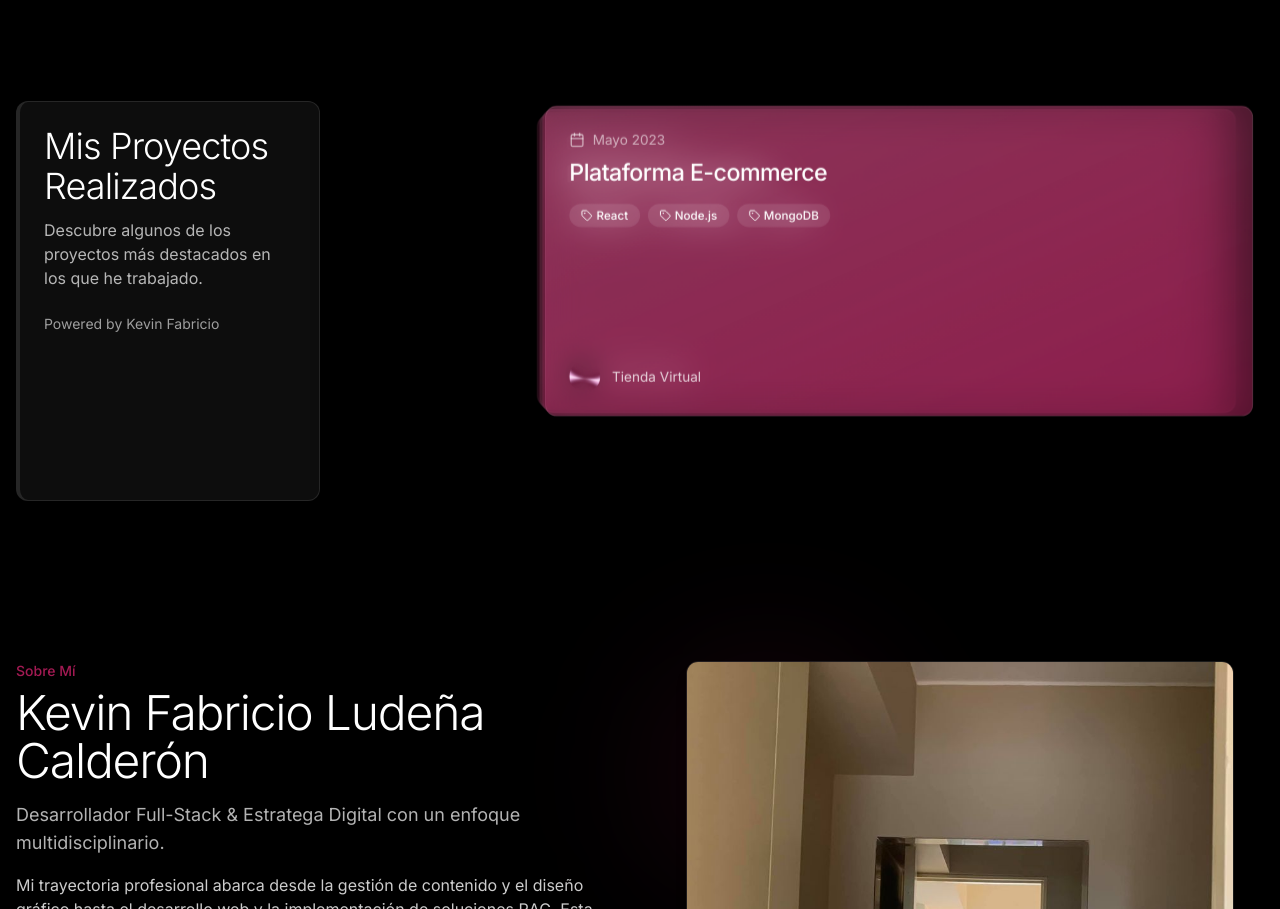
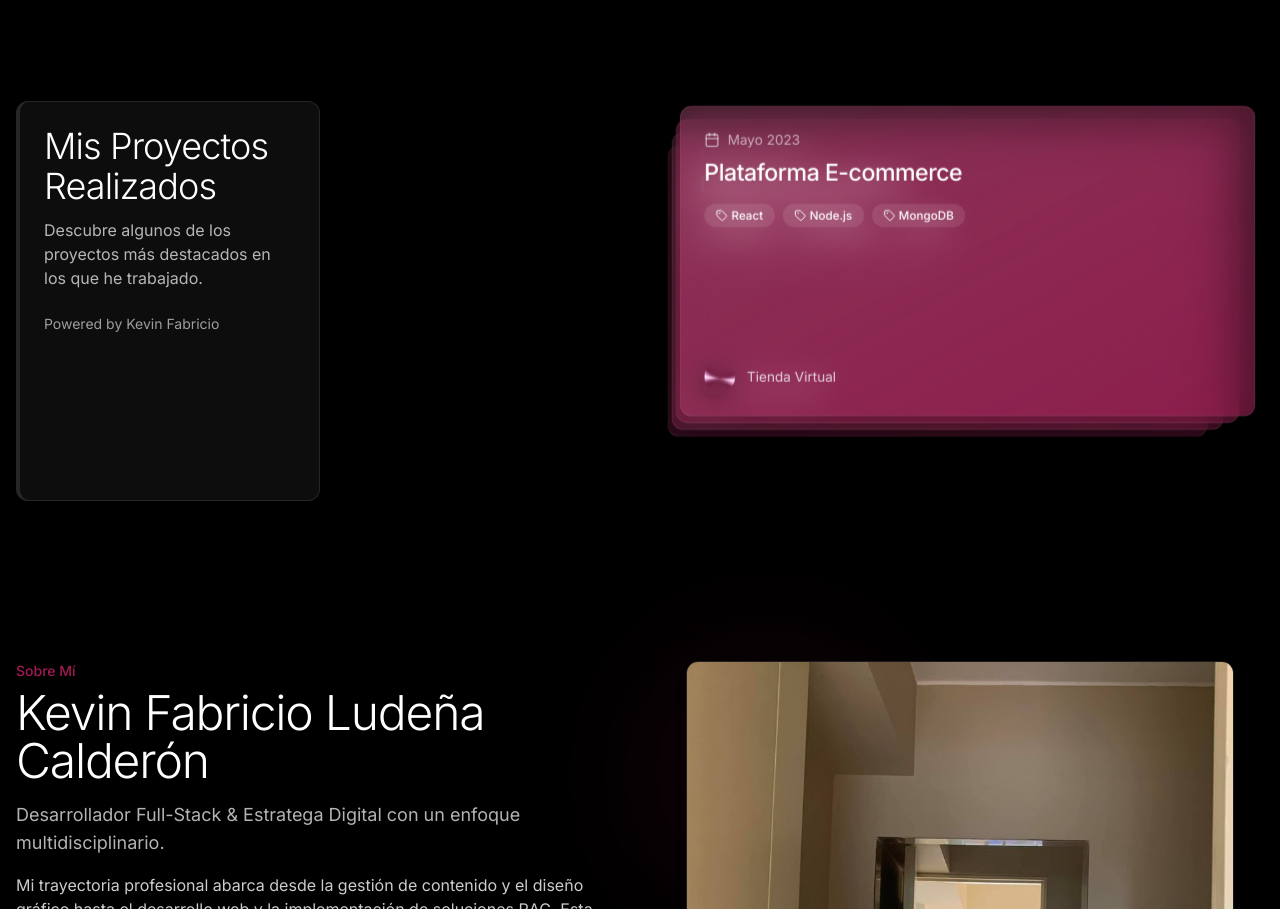
Before and after one commit to gansterstaff/raykevin-digital-forge, a React (Vite) app: page / in a window 1280 px wide. Shown: the part 1336-2245 px from the top of the page. Built offline with nearby package versions, Linux system fonts and the light colour scheme.

Commit message:
Adjust project cards display
Modify the project cards in the "Mis Proyectos Realizados" section to improve their structure and visual appearance, ensuring multiple cards are visible with a stacked and offset layout. Adjust the size of the main card to facilitate the stacking effect.

```diff
--- a/src/components/home/ProjectCardsSection.tsx
+++ b/src/components/home/ProjectCardsSection.tsx
@@ -114,13 +114,12 @@ const ProjectCardsSection = () => {
                 // Calculate position based on index and whether the card is expanded
                 const isExpanded = expandedCard === project.id;
                 const zIndex = projects.length - index;
-                const translateX = isExpanded ? 0 : (index * 10);
 
                 return (
                   <motion.div
                     key={project.id}
                     className={cn(
-                      "absolute top-0 right-0 w-[90%] md:w-[85%] lg:w-[80%] h-[320px]",
+                      "absolute top-0 right-0 w-[90%] md:w-[70%] lg:w-[65%] h-[320px]",
                       "glass-card border border-white/10 backdrop-blur-lg overflow-hidden cursor-pointer",
                       `bg-gradient-to-br ${project.color}`
                     )}
@@ -129,10 +128,17 @@ const ProjectCardsSection = () => {
                       right: `${index * 20}px`,
                     }}
                     animate={{
-                      x: isExpanded ? `-${index * 60}px` : `${translateX}px`,
+                      x: isExpanded ? `-${index * 60}px` : `${index * 10}px`,
+                      y: isExpanded ? 0 : `${index * 10}px`,
                       scale: isExpanded ? 1 : 0.97 - (index * 0.02),
                       opacity: isExpanded ? 1 : 1 - (index * 0.1),
                       transition: { duration: 0.4, ease: "easeOut" }
+                    }}
+                    initial={{
+                      x: `${index * 10}px`,
+                      y: `${index * 10}px`,
+                      scale: 0.97 - (index * 0.02),
+                      opacity: 1 - (index * 0.1)
                     }}
                     onClick={() => setExpandedCard(project.id)}
                   >
```
